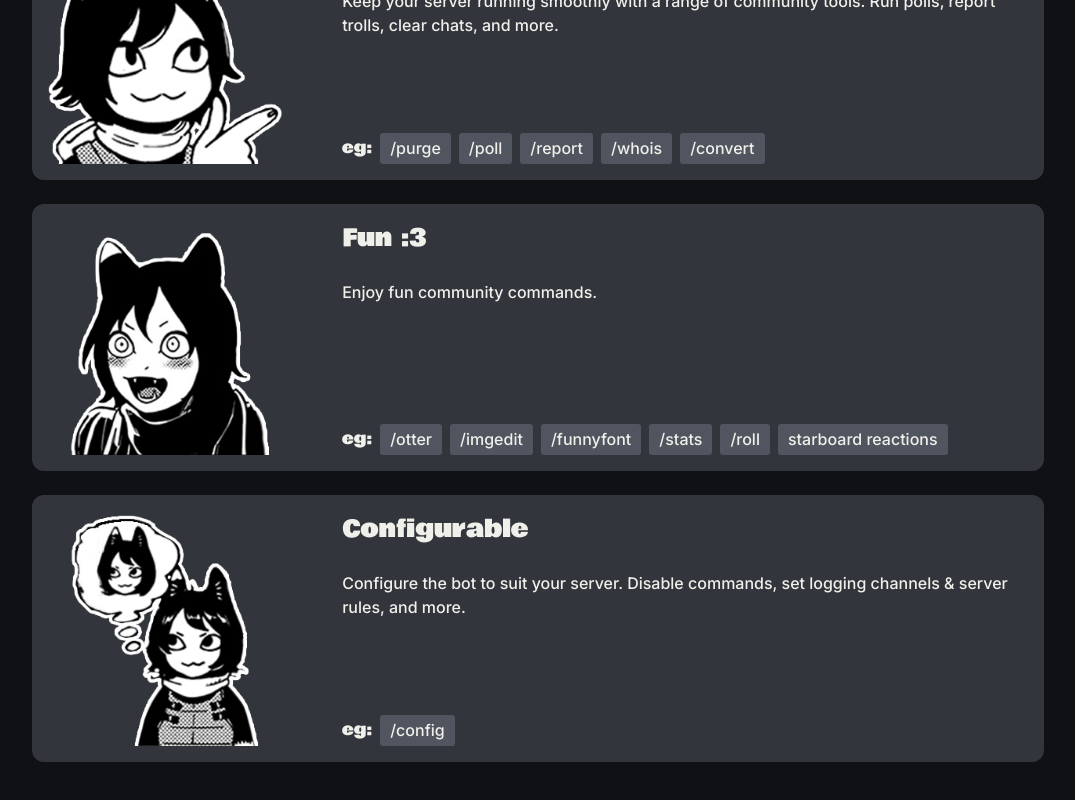
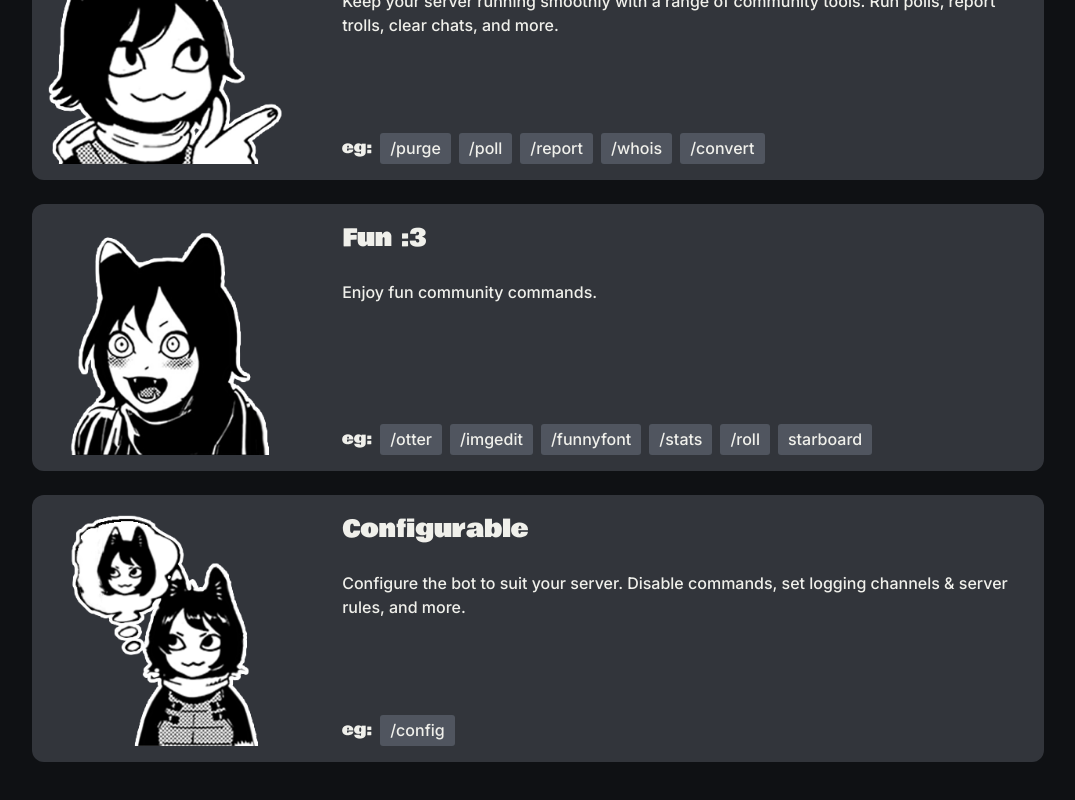
Before and after one commit to wiki-Bird/meowd-site, a SvelteKit app in the folder meowdSiteSveltekit/: page /features in a window 1280 px wide. Shown: the part 610-1410 px from the top of the page, without its empty margins (102-1177 px from the left). Built offline with nearby package versions, Linux system fonts and the light colour scheme.

Commit message:
fixed sizing in features

```diff
--- a/meowdSiteSveltekit/src/routes/features/+page.svelte
+++ b/meowdSiteSveltekit/src/routes/features/+page.svelte
@@ -64,7 +64,7 @@
                         <div class="commandTag">/funnyfont</div>
                         <div class="commandTag">/stats</div>
                         <div class="commandTag">/roll</div>
-                        <div class="commandTag">starboard reactions</div>
+                        <div class="commandTag">starboard</div>
                     </div></a>
                 </div>
             </div>
```
